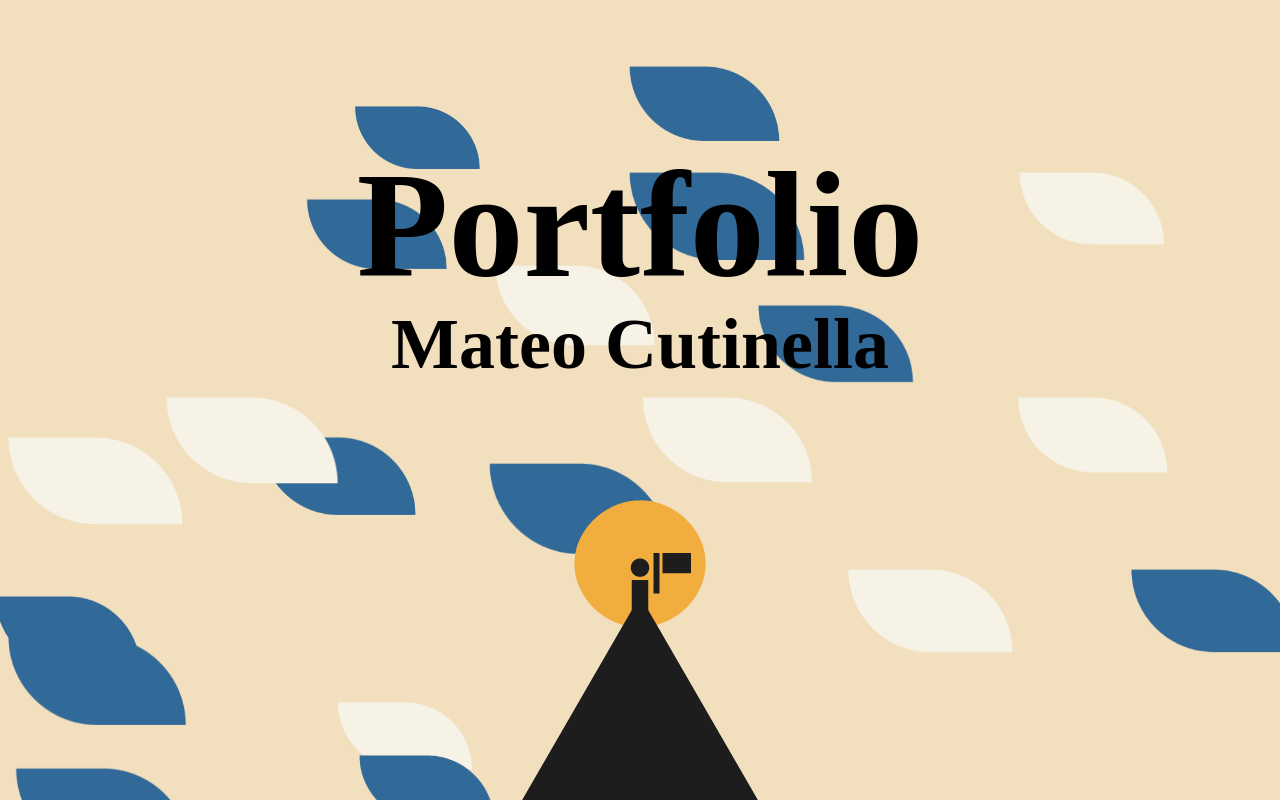
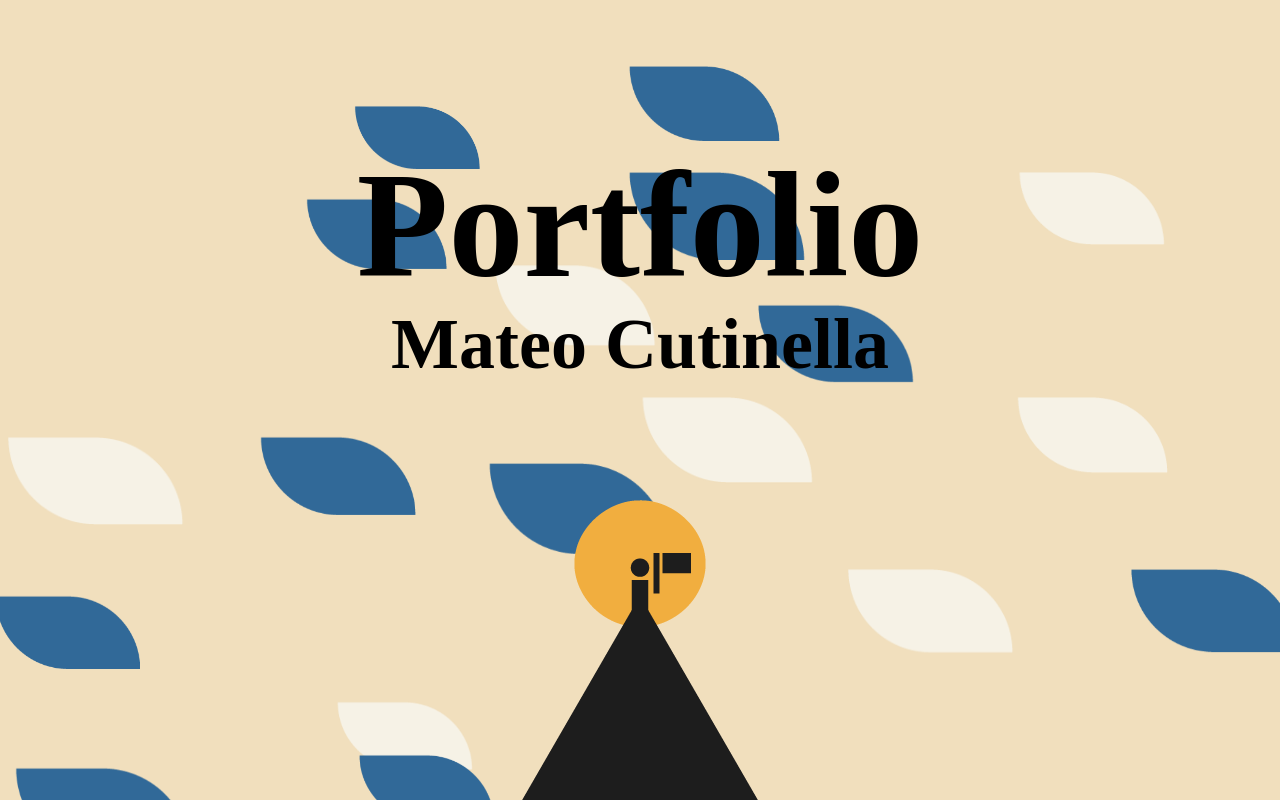
Before and after one commit to Claws35/Carpeta4, a React (Vite) app: page / in a window 1280 px wide. Shown: the top 800 px of the page. Built offline with nearby package versions, Linux system fonts and the light colour scheme; a web font is replaced by a local one.

Commit message:
fix: remove random shapes from App component and comment out generation function

```diff
--- a/src/App.jsx
+++ b/src/App.jsx
@@ -3,7 +3,7 @@ import formaCompleta from "./img/preuba2.png";
 import { WorkExperienceSection } from "./components/WorkExperience/WorkExperienceSection";
 import { ProjectsSection } from "./components/Projects/ProjectsSection";
 import imagenPofolio from "./img/yoImgportfolio.jpg";
-import { fixedShapes, randomShapes } from "./data/movingShapes";
+import { fixedShapes } from "./data/movingShapes";
 
 function App() {
   return (
@@ -11,7 +11,7 @@ function App() {
       {/* Hero Section con formas animadas */}
       <div className="relative overflow-hidden">
         {/* Formas decorativas con animación horizontal */}
-        {[...fixedShapes, ...randomShapes].map((shape) => (
+        {[...fixedShapes].map((shape) => (
           <div
             key={shape.id}
             className="absolute pointer-events-none select-none"
--- a/src/data/movingShapes.js
+++ b/src/data/movingShapes.js
@@ -329,7 +329,7 @@ const fixedShapes = [
 ];
 
 // 10 formas generadas aleatoriamente al cargar (reducidas para no saturar)
-const generateRandomShapes = () => {
+/* const generateRandomShapes = () => {
   const shapes = [];
   const total = 10;
   for (let i = 1; i <= total; i++) {
@@ -351,6 +351,6 @@ const generateRandomShapes = () => {
   return shapes;
 };
 
-const randomShapes = generateRandomShapes();
+const randomShapes = generateRandomShapes(); */
 
-export { fixedShapes, randomShapes };
+export { fixedShapes };
```
